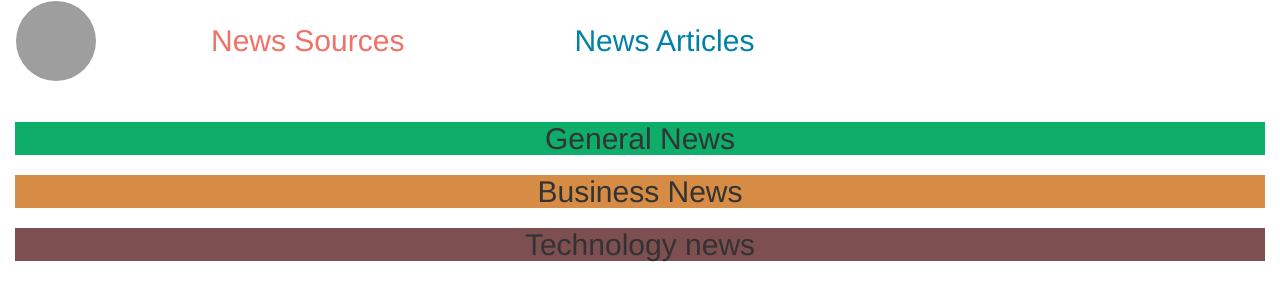
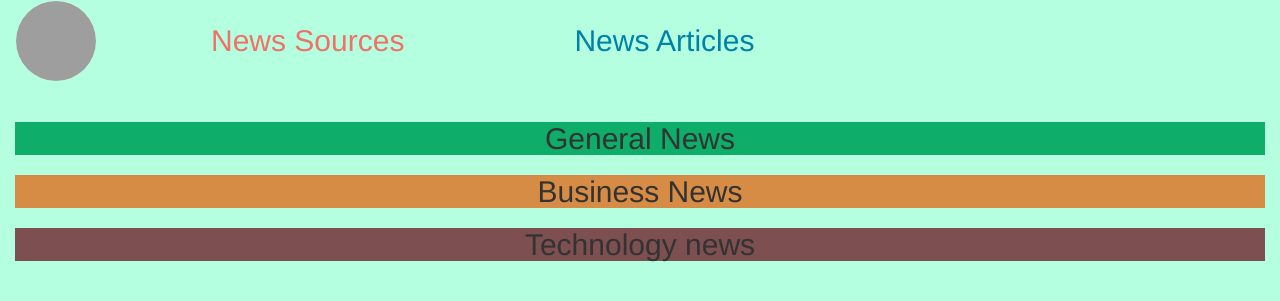
Before and after one commit to Koech-code/News-App, a Flask app: template app/templates/index.html in a window 1280 px wide. Shown: the top 301 px of the page. Run offline with Flask 2, Linux system fonts and the light colour scheme; the template is opened without the code that fills it, so the values that code supplies are empty; some libraries are stand-ins or nearby versions; grey boxes are pictures that could not be loaded.

Commit message:
deployed to heroku

```diff
--- a/app/static/css/index.css
+++ b/app/static/css/index.css
@@ -1,3 +1,7 @@
+body {
+    background-color: #b5ffe1;
+}
+
 #source {
     display: flex;
     text-align: center;
```
